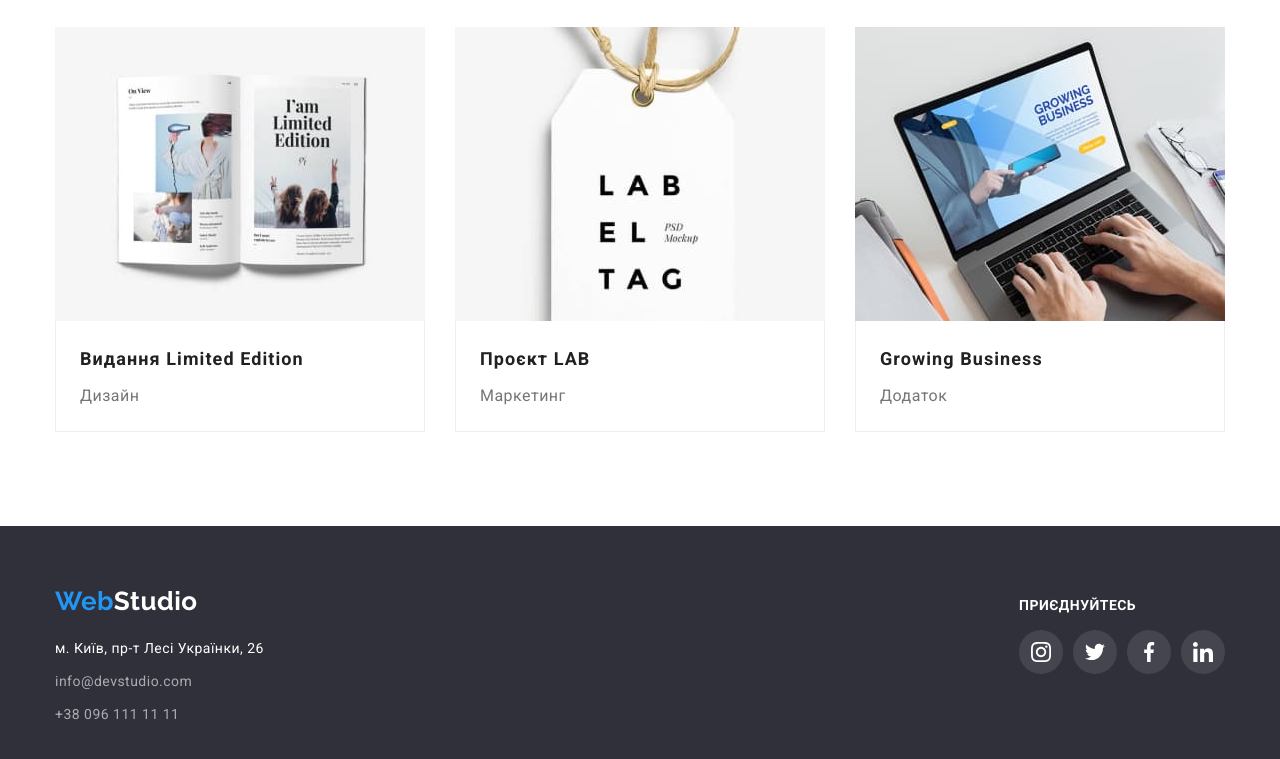
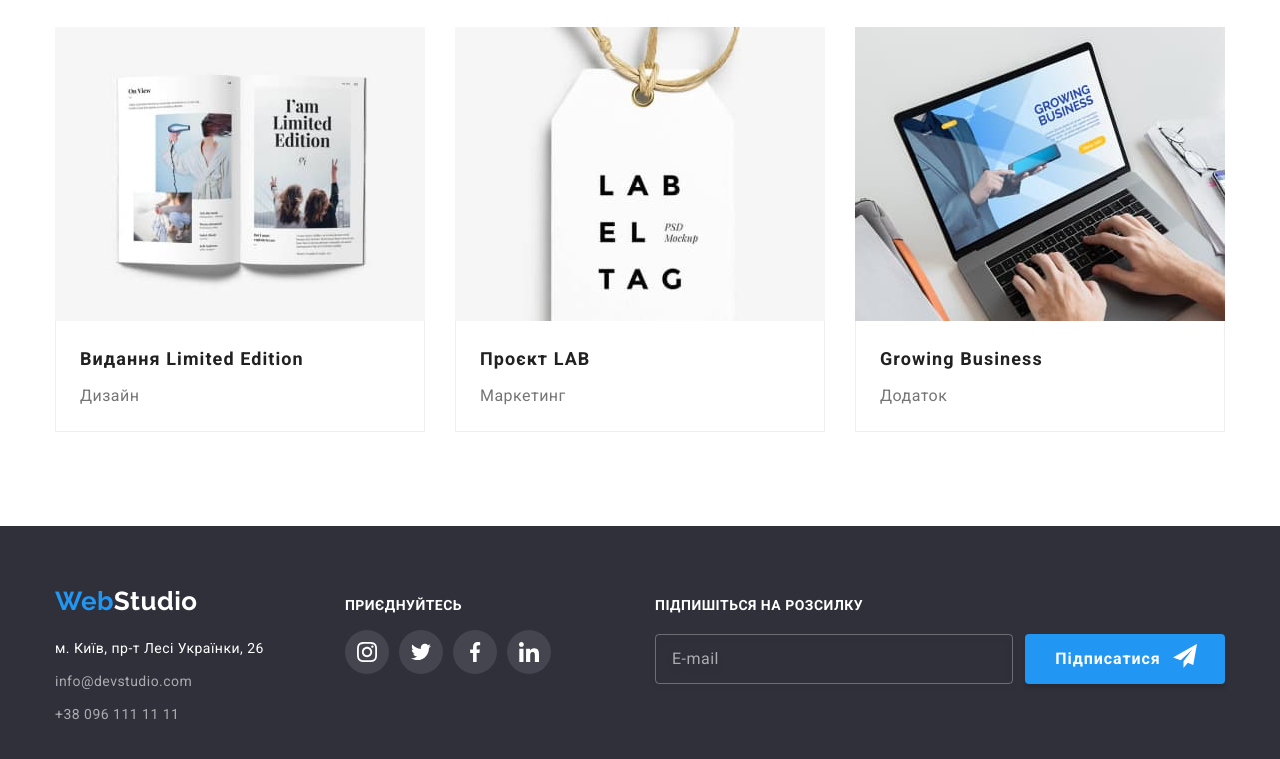
Before and after one commit to vikivoskoboinykarma/goit-markup-hw-06, a plain HTML site: page portfolio.html in a window 1280 px wide. Shown: the part 1109-1868 px from the top of the page. Drawn offline with nearby package versions, Linux system fonts and the light colour scheme.

Commit message:
update portfolio

```diff
--- a/portfolio.html
+++ b/portfolio.html
@@ -289,7 +289,7 @@
       </section>
     </main>
     <!--футер-->
-    <footer class="footer">
+   <footer class="footer">
       <div class="container cell">
         <div>
           <a href="./index.html" class="logo"
@@ -311,39 +311,58 @@
             </ul>
           </address>
         </div>
-        <section class="join-section">
+        <div class="join-section">
           <h3 class="join">приєднуйтесь</h3>
           <ul class="actions">
             <li>
-              <a class="icons-footer">
+              <a class="icons-footer" href="">
                 <svg class="icon-footer" width="20" height="20">
                   <use href="./img/symbol-defs.svg#icon-instagram"></use>
                 </svg>
               </a>
             </li>
             <li>
-              <a class="icons-footer">
+              <a class="icons-footer" href="">
                 <svg class="icon-footer" width="20" height="20">
                   <use href="./img/symbol-defs.svg#icon-twitter"></use>
                 </svg>
               </a>
             </li>
             <li>
-              <a class="icons-footer">
+              <a class="icons-footer" href="">
                 <svg class="icon-footer" width="20" height="20">
                   <use href="./img/symbol-defs.svg#icon-facebook"></use>
                 </svg>
               </a>
             </li>
             <li>
-              <a class="icons-footer">
+              <a class="icons-footer" href="">
                 <svg class="icon-footer" width="20" height="20">
                   <use href="./img/symbol-defs.svg#icon-linkedin"></use>
                 </svg>
               </a>
             </li>
           </ul>
-        </section>
+        </div>
+
+        <div class="form-section">
+          <form class="footer-form">
+            <label class="footer-label">
+              Підпишіться на розсилку
+              <input
+                type="email"
+                class="footer-input"
+                name="user-mail"
+                placeholder="E-mail"
+                required
+              />
+            </label>
+            <button type="submit" class="btn">Підписатися</button>
+            <svg class="icon-form-footer" width="24" height="24">
+              <use href="./img/symbol-defs.svg#icon-icon-send"></use>
+            </svg>
+          </form>
+        </div>
       </div>
     </footer>
   </body>
```
